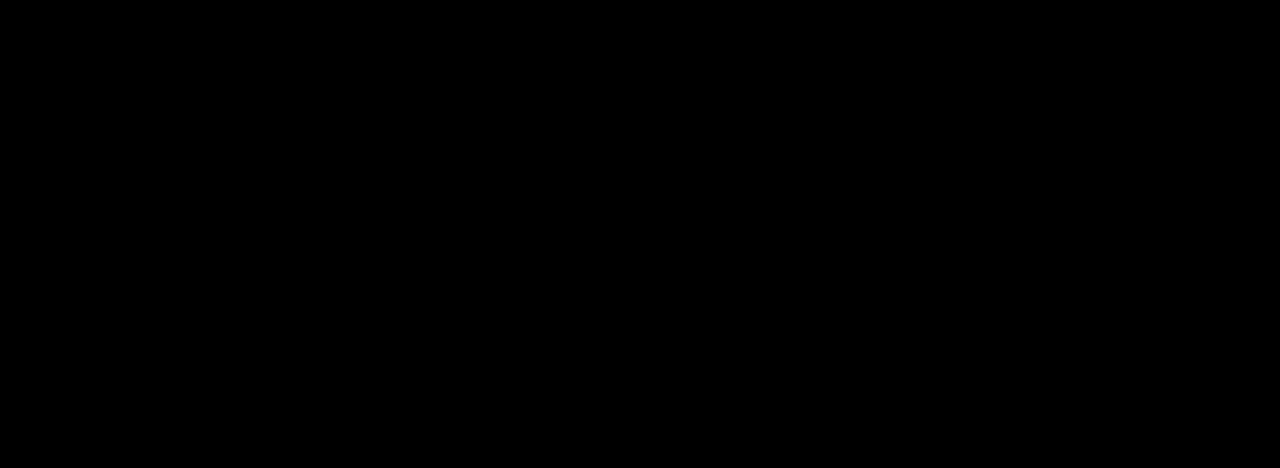
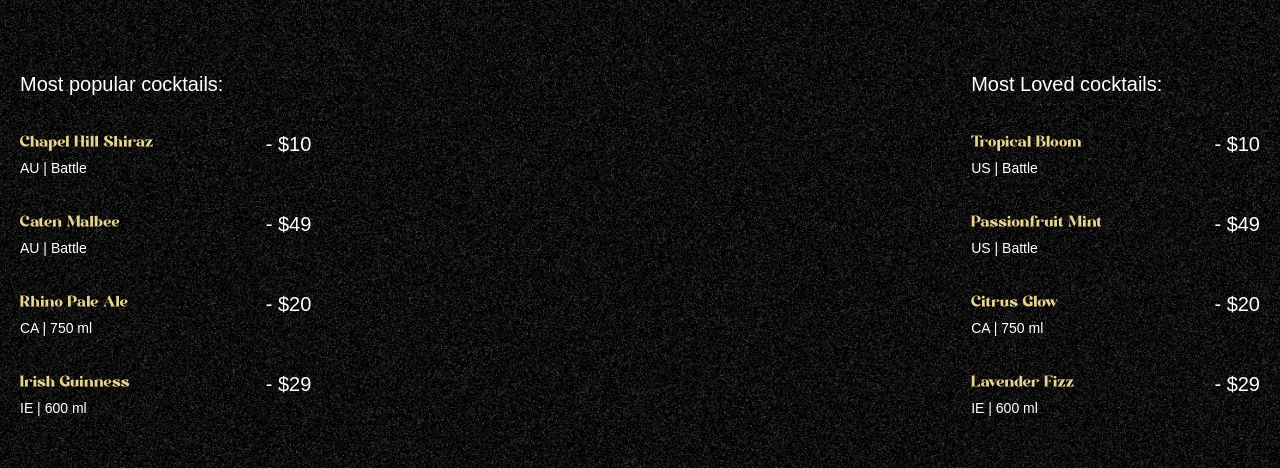
Before and after one commit to TotoPhandolack/gsap-cocktails, a Next.js app: page / in a window 1280 px wide. Shown: the part 890-1358 px from the top of the page. Built offline with nearby package versions, Linux system fonts and the light colour scheme; a web font is replaced by a local one.

Commit message:
Cocktails section

```diff
--- a/app/page.tsx
+++ b/app/page.tsx
@@ -1,3 +1,4 @@
+import Cocktails from "@/components/Cocktails";
 import Hero from "@/components/Hero";
 import Navbar from "@/components/Navbar";
 import gsap from "gsap";
@@ -10,7 +11,7 @@
     <main>
       <Navbar />
       <Hero />
-      {/* <div className="h-dvh bg-black" /> */}
+      <Cocktails />
     </main>
   )
 }
--- /dev/null
+++ b/components/Cocktails.tsx
@@ -0,0 +1,72 @@
+'use client'
+
+import { cocktailLists, mockTailLists } from "@/constants"
+import { useGSAP } from "@gsap/react"
+import gsap from 'gsap'
+
+const Cocktails = () => {
+
+    useGSAP(() => {
+        const parallaxTimeline = gsap.timeline({
+            scrollTrigger: {
+                trigger: '#cocktails',
+                start: 'top 30%',
+                end: 'bottom 80%',
+                scrub: true,
+            },
+        })
+
+        parallaxTimeline
+            .from('#c-left-leaf', {
+                x: -100, y: 100
+            })
+            .from('#c-right-leaf', {
+                x: 100, y: 100
+            })
+    })
+
+    return (
+        <section id="cocktails" className="noisy">
+            {/* eslint-disable-next-line @next/next/no-img-element */}
+            <img src="/images/cocktail-left-leaf.png" alt="l-leaf" id="c-left-leaf" />
+            {/* eslint-disable-next-line @next/next/no-img-element */}
+            <img src="/images/cocktail-right-leaf.png" alt="r-leaf" id="c-right-leaf" />
+
+
+            <div className="list">
+                <div className="popular">
+                    <h2>Most popular cocktails:</h2>
+
+                    <ul>
+                        {cocktailLists.map(({ name, country, detail, price }) => (
+                            <li key={name}>
+                                <div className="md:me-28">
+                                    <h3>{name}</h3>
+                                    <p>{country} | {detail}</p>
+                                </div>
+                                <span>- {price}</span>
+                            </li>
+                        ))}
+                    </ul>
+                </div>
+                <div className="loved">
+                    <h2>Most Loved cocktails:</h2>
+
+                    <ul>
+                        {mockTailLists.map(({ name, country, detail, price }) => (
+                            <li key={name}>
+                                <div className="md:me-28">
+                                    <h3>{name}</h3>
+                                    <p>{country} | {detail}</p>
+                                </div>
+                                <span>- {price}</span>
+                            </li>
+                        ))}
+                    </ul>
+                </div>
+            </div>
+        </section>
+    )
+}
+
+export default Cocktails
--- a/components/Hero.tsx
+++ b/components/Hero.tsx
@@ -48,9 +48,14 @@
         const startValue = isMobile ? 'top 50%' : 'center 60%'
         const endValue = isMobile ? '120% top' : 'bottom top'
 
+        // Initialize video scrub animation
+        if (videoRef.current) {
+            const video = videoRef.current;
+
+            const initVideoAnimation = () => {
                 const tl = gsap.timeline({
                     scrollTrigger: {
-                trigger: "video",
+                        trigger: video,
                         start: startValue,
                         end: endValue,
                         scrub: true,
@@ -58,15 +63,20 @@
                     },
                 });
 
-        if (videoRef.current) {
-            videoRef.current.onloadedmetadata = () => {
-                tl.to(videoRef.current!, {
-                    currentTime: videoRef.current!.duration,
+                tl.to(video, {
+                    currentTime: video.duration || 0,
                 });
             };
+
+            // Check if metadata is already loaded
+            if (video.readyState >= 1) {
+                initVideoAnimation();
+            } else {
+                video.addEventListener('loadedmetadata', initVideoAnimation, { once: true });
+            }
         }
 
-    }, [])
+    }, [isMobile])
 
     return (
 
--- a/components/Navbar.tsx
+++ b/components/Navbar.tsx
@@ -28,7 +28,7 @@
             <div>
                 <a href="#home" className='flex items-center gap-2'>
                     <Image src="/images/logo.png" alt="" width={50} height={50} />
-                    <p>Valvet Pour</p>
+                    <p>Somsa cafe</p>
                 </a>
 
                 <ul>
```
Lines whose indentation alone changed are shown as unchanged.
